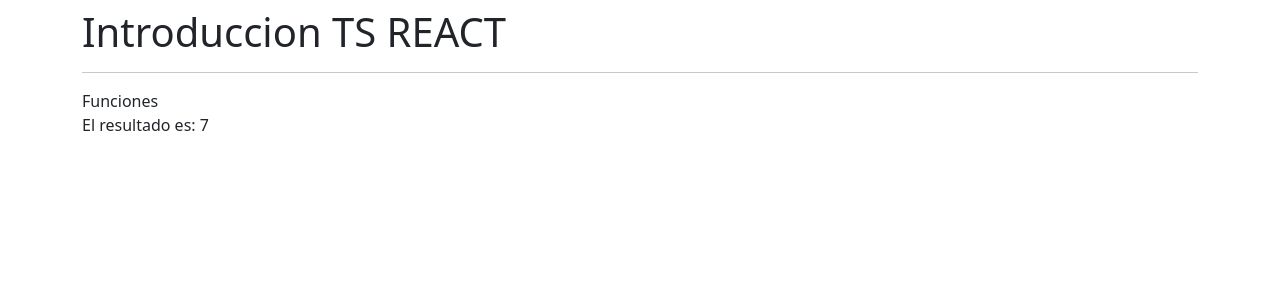
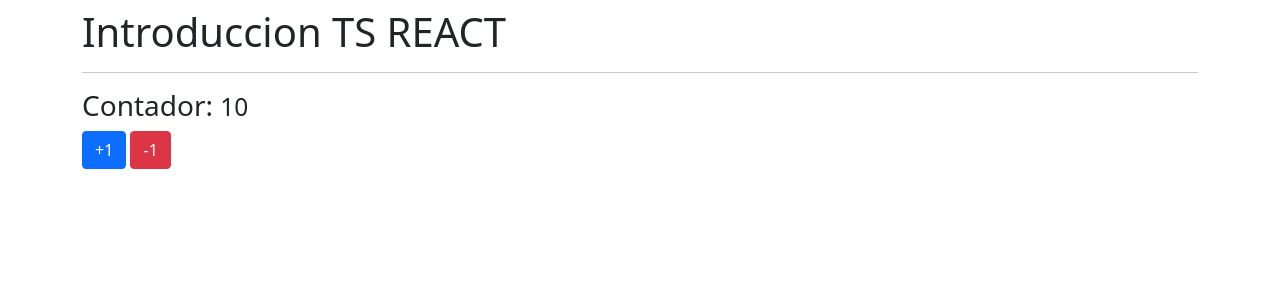
Before and after one commit to fmoraless/01-reforzamiento, a React (Create React App) app: page / in a window 1280 px wide. Shown: the top 300 px of the page. Built offline with nearby package versions, Linux system fonts and the light colour scheme.

Commit message:
chore: useState

```diff
--- a/src/App.tsx
+++ b/src/App.tsx
@@ -1,6 +1,7 @@
-import Funciones from "./typescript/Funciones"
+//import Funciones from "./typescript/Funciones"
 //import { ObjetosLiterales } from "./typescript/ObjetosLiterales"
 //import { TiposBasicos } from "./typescript/TiposBasicos"
+import {Contador} from "./components/Contador"
 
 const App = () => {
   return (
@@ -9,7 +10,8 @@ const App = () => {
       <hr />
       {/* <TiposBasicos /> */}
       {/* <ObjetosLiterales /> */}
-      <Funciones />
+      {/* <Funciones /> */}
+      <Contador />
       </div>
   )
 }
--- /dev/null
+++ b/src/components/Contador.tsx
@@ -0,0 +1,29 @@
+import { useState } from 'react'
+
+export const Contador = () => {
+    const [valor, setValor] = useState(10)
+
+    const acumular = (numero: number) => {
+        setValor(valor + numero)
+    }
+  return (
+    <>
+    <h3>
+        Contador: <small>{valor}</small>
+    </h3>
+    <button
+     className= 'btn btn-primary'
+     onClick={ () => acumular(1) }>
+        +1
+    </button>
+    &nbsp;
+    <button
+        className= 'btn btn-danger'
+        onClick= { () => acumular(-1)}
+    >
+        -1
+    </button>
+    </>
+
+  )
+}
```
